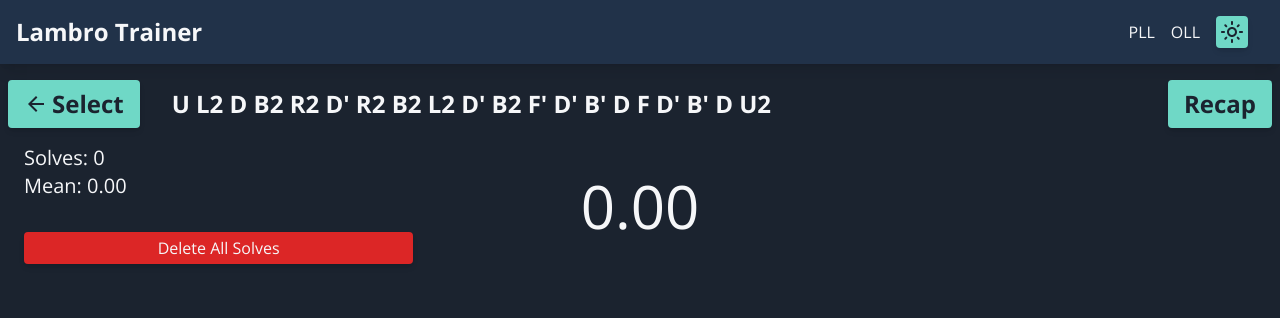
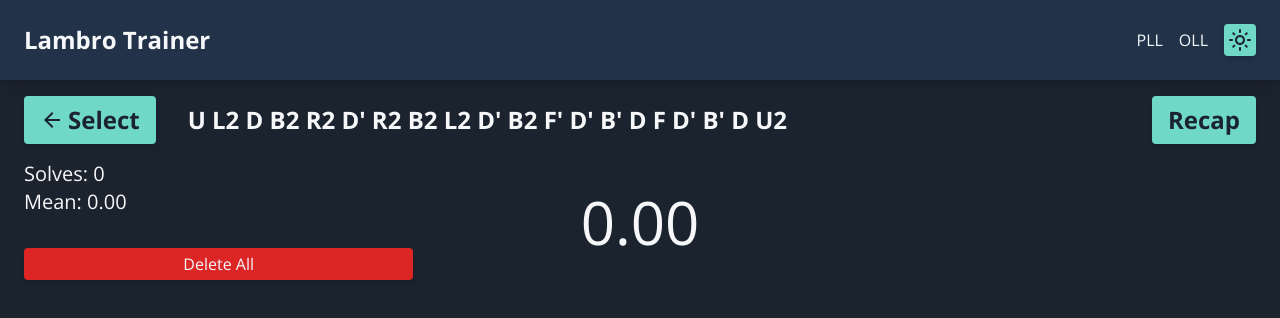
Before and after one commit to andlamb2002/lambro-trainer, a React (Vite) app: page /oll/timer in a window 1280 px wide. Shown: the top 318 px of the page. Built offline with nearby package versions, Linux system fonts and the light colour scheme.

Commit message:
Small styling tweaks

```diff
--- a/src/App.tsx
+++ b/src/App.tsx
@@ -25,7 +25,7 @@ function App() {
     }, [darkMode]);
 
 return (
-        <div className="flex flex-col min-h-screen bg-primary text-text">
+        <div className="flex flex-col min-h-screen bg-primary text-text scrollbar-hide">
             <Header
                 darkMode={darkMode}
                 setDarkMode={setDarkMode}
--- a/src/Trainer/Components/CasesSection.tsx
+++ b/src/Trainer/Components/CasesSection.tsx
@@ -29,7 +29,7 @@ function CasesSection({ cases, toggleCase, toggleAllCases, toggleCasesInSet }: P
     }
 
     return (
-        <div>
+        <div className="px-4">
             <div className="flex justify-between">
                 <div className="flex gap-2 items-end">
                     <h2 className="text-xl font-bold underline">Case Selection</h2>
--- a/src/Trainer/Components/PresetSection.tsx
+++ b/src/Trainer/Components/PresetSection.tsx
@@ -29,7 +29,7 @@ function PresetSection({ presets, savePreset, loadPreset, deletePreset }: Props)
                     onChange={(e) => setPresetName(e.target.value)}
                     placeholder="Enter preset name"
                 />
-                <button className="btn btn-primary" onClick={() => savePreset(presetName)}>Save Preset</button>
+                <button className="btn btn-primary" onClick={() => savePreset(presetName)}>Save</button>
             </div>
             <ul className="flex flex-col gap-2 py-2">
                 {presets.map((preset) => (
--- a/src/Trainer/Components/Scramble.tsx
+++ b/src/Trainer/Components/Scramble.tsx
@@ -18,7 +18,7 @@ function Scramble({ currentScramble, recapMode, recapQueue, recapIndex, toggleRe
 
 
     return (
-        <div className="flex justify-between items-center mb-4">
+        <div className="flex justify-between items-center mb-4 px-4">
             <div className="flex items-center gap-8">
                 <button
                     className="btn btn-primary flex items-center gap-1 text-2xl font-bold px-4 py-2"
--- a/src/Trainer/Components/SolvesList.tsx
+++ b/src/Trainer/Components/SolvesList.tsx
@@ -37,7 +37,7 @@ function SolvesList({ solves, setSelectedSolve, deleteSolve, deleteAllSolves }:
                 className="btn btn-danger w-full"
                 onClick={() => deleteAllSolves()}
             >
-                Delete All Solves
+                Delete All
             </button>
         </div>
     )
--- a/src/Trainer/Header.tsx
+++ b/src/Trainer/Header.tsx
@@ -9,11 +9,11 @@ interface Props {
 
 function Header({ darkMode, setDarkMode }: Props) {
     return (
-        <header className="flex items-center justify-between bg-secondary p-4 shadow-lg">
+        <header className="flex items-center justify-between bg-secondary p-6 shadow-lg">
             <div className="text-2xl font-bold">
                 Lambro Trainer
             </div>
-            <div className="flex items-center gap-4 pr-4">
+            <div className="flex items-center gap-4">
                 <nav className="flex gap-4">
                     <Link to="/pll" className="link">PLL</Link>
                     <Link to="/oll" className="link">OLL</Link>
--- a/src/index.css
+++ b/src/index.css
@@ -21,6 +21,9 @@
 }
 
 @layer base {
+    html, body {
+        @apply bg-primary;
+    }
     * {
         @apply font-sans;
     }
@@ -50,8 +53,10 @@
     .scrollbar-hide::-webkit-scrollbar {
         display: none;
     }
-        .scrollbar-hide {
+
+    .scrollbar-hide {
         -ms-overflow-style: none;
         scrollbar-width: none;
     }
+
 }
```
